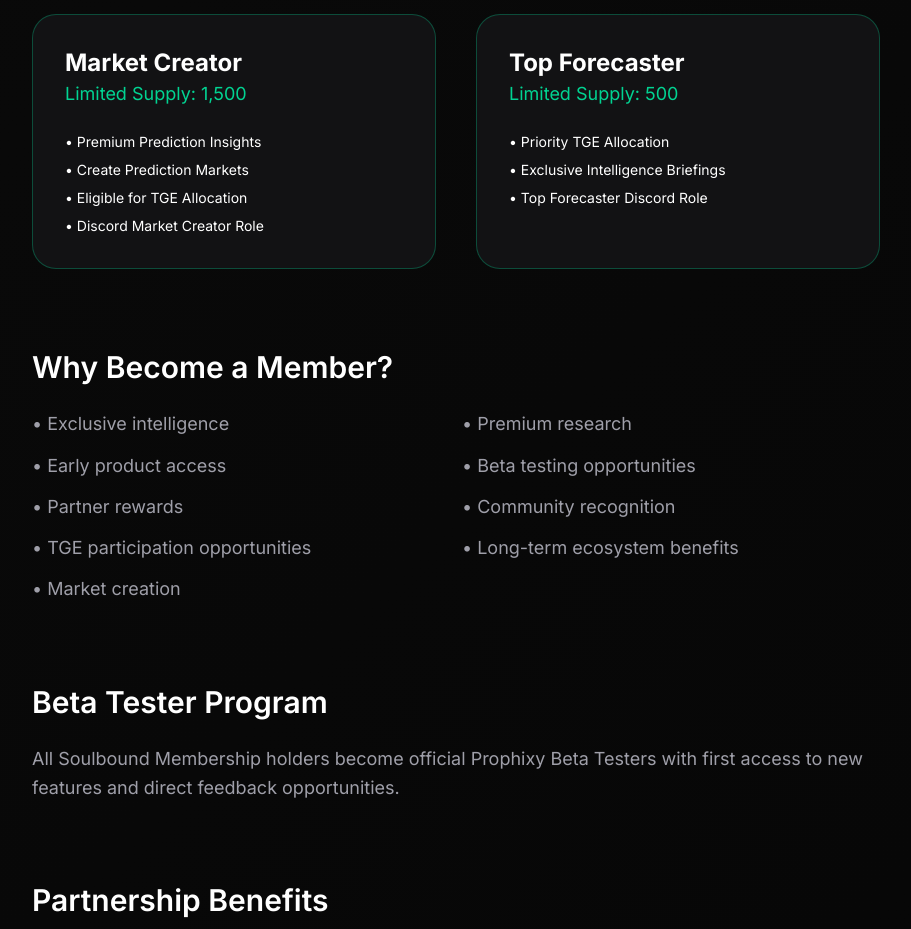
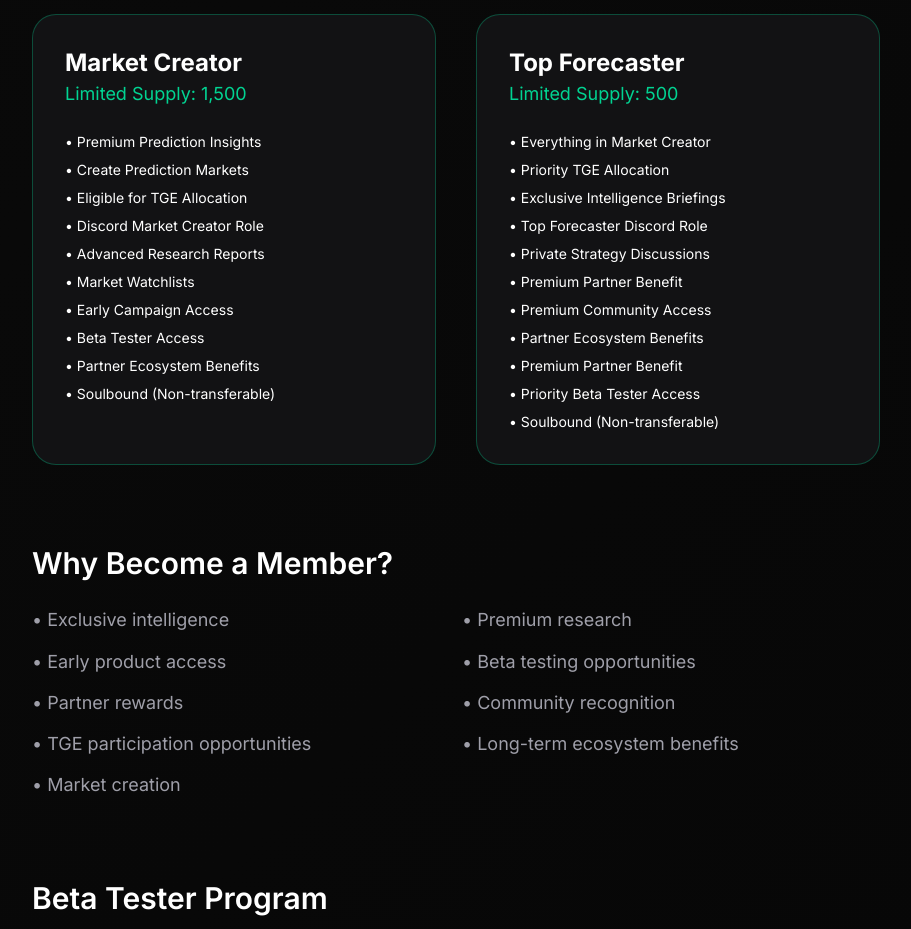
Before and after one commit to shapirags27-cyber/PROPHIXY-, a Next.js app: page / in a window 1280 px wide. Shown: the part 4560-5489 px from the top of the page, without its empty margins (184-1095 px from the left). Built offline with nearby package versions, Linux system fonts and the light colour scheme.

Commit message:
Update prophixy-docs.tsx

```diff
--- a/components/prophixy-docs.tsx
+++ b/components/prophixy-docs.tsx
@@ -239,15 +239,29 @@
                   <li>• Create Prediction Markets</li>
                   <li>• Eligible for TGE Allocation</li>
                   <li>• Discord Market Creator Role</li>
+                    <li>• Advanced Research Reports</li>
+                  <li>• Market Watchlists</li>
+                  <li>• Early Campaign Access</li>
+                  <li>• Beta Tester Access</li>
+                  <li>• Partner Ecosystem Benefits</li>
+                  <li>• Soulbound (Non-transferable)</li>
                 </ul>
               </div>
               <div className="bg-zinc-900/70 p-8 rounded-3xl border border-emerald-400/30">
                 <h4 className="text-2xl font-bold">Top Forecaster</h4>
                 <p className="text-emerald-400">Limited Supply: 500</p>
                 <ul className="mt-6 space-y-2 text-sm">
+<li>• Everything in Market Creator</li>
                   <li>• Priority TGE Allocation</li>
                   <li>• Exclusive Intelligence Briefings</li>
                   <li>• Top Forecaster Discord Role</li>
+                  <li>• Private Strategy Discussions</li>
+                  <li>• Premium Partner Benefit</li>
+                  <li>• Premium Community Access</li>
+                  <li>• Partner Ecosystem Benefits</li>
+                  <li>• Premium Partner Benefit</li>
+<li>• Priority Beta Tester Access</li>
+                  <li>• Soulbound (Non-transferable)</li>
                 </ul>
               </div>
             </div>
```
